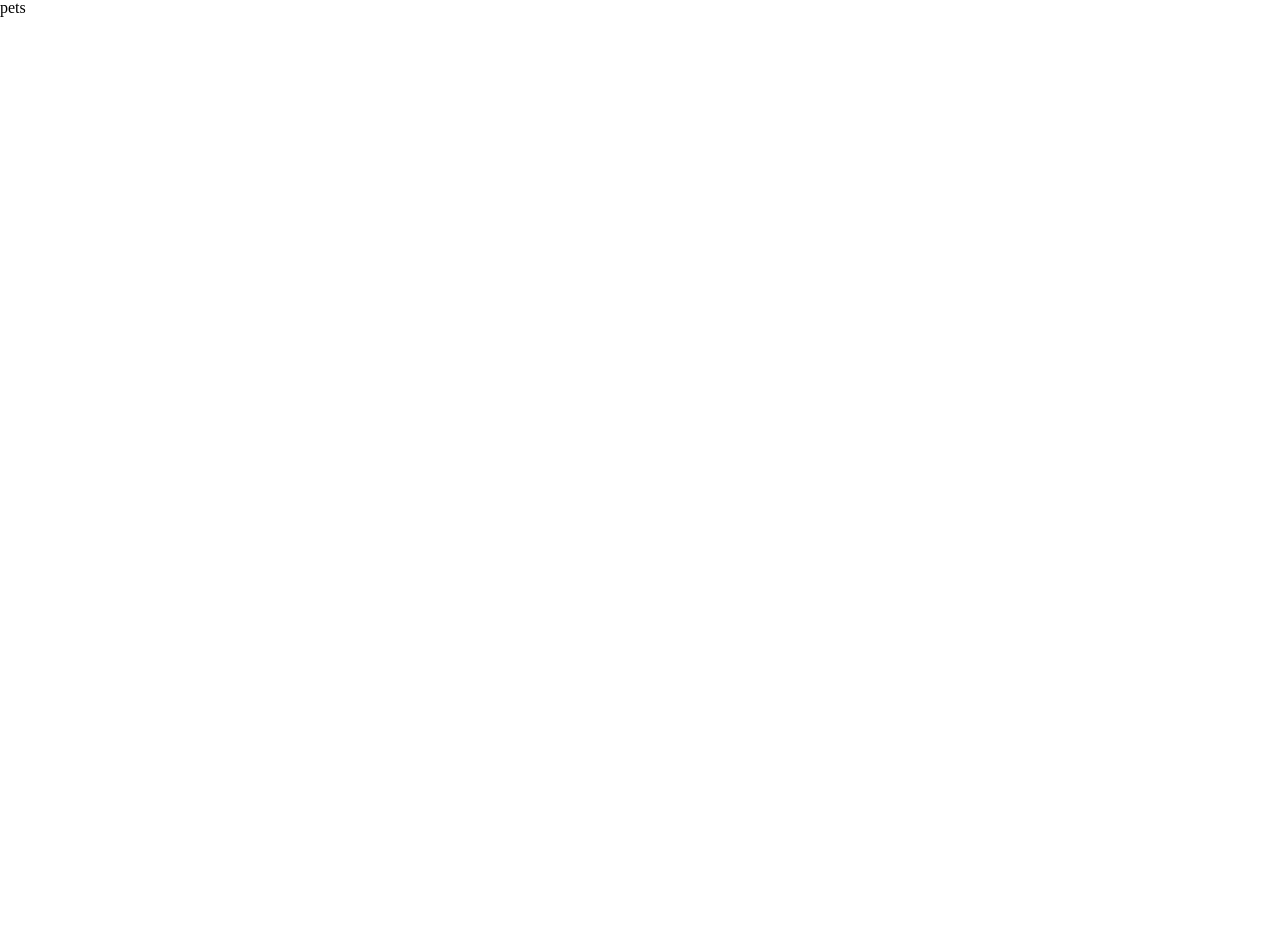
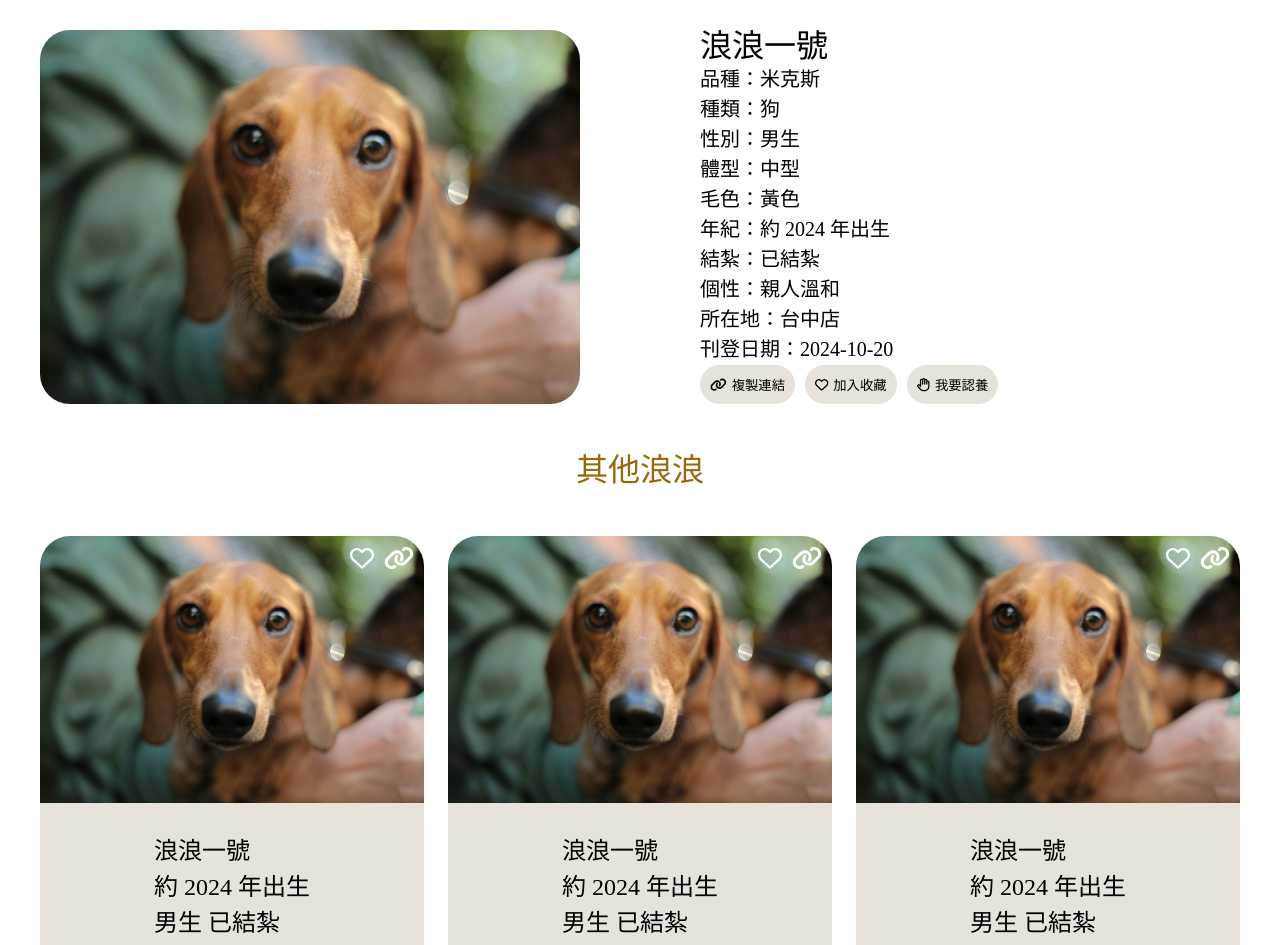
Before and after one commit to hanxinn/stray_home, a Vue app: page /pets/1 in a window 1280 px wide. Shown: the top 945 px of the page. Before the commit the page ends 800 px from the top, so only its background shows below. Built offline with nearby package versions, Linux system fonts and the light colour scheme.

Commit message:
pets done

```diff
--- a/src/main.js
+++ b/src/main.js
@@ -10,12 +10,12 @@ import { library } from '@fortawesome/fontawesome-svg-core'
 import { FontAwesomeIcon } from '@fortawesome/vue-fontawesome'
 
 /* import specific icons */
-import { faUser, faMoon, faGlobe, faLink, faX, faMagnifyingGlass } from '@fortawesome/free-solid-svg-icons'
-import { faMoon as faMoonRegular, faHeart } from '@fortawesome/free-regular-svg-icons'
+import { faUser, faMoon, faGlobe, faLink, faX, faMagnifyingGlass} from '@fortawesome/free-solid-svg-icons'
+import { faMoon as faMoonRegular, faHeart, faHand  } from '@fortawesome/free-regular-svg-icons'
 import { faSquareFacebook, faLine, faSquareInstagram } from '@fortawesome/free-brands-svg-icons'
 
 /* add icons to the library */
-library.add(faUser, faMoon, faMoonRegular, faGlobe, faSquareFacebook, faLine, faSquareInstagram, faHeart, faLink, faX, faMagnifyingGlass )
+library.add(faUser, faMoon, faMoonRegular, faGlobe, faSquareFacebook, faLine, faSquareInstagram, faHeart, faLink, faX, faMagnifyingGlass, faHand )
 
 const app = createApp(App)
 
--- a/src/views/Pets/index.vue
+++ b/src/views/Pets/index.vue
@@ -1,9 +1,271 @@
 <script setup></script>
 
 <template>
-  <h1>
-    pets
-  </h1>
+  <section class="info-section">
+    <div class="container">
+      <div class="info-pic">
+        <img src="../../assets/pic/home/dog1.jpg" alt="寵物">
+      </div>
+      <div class="info-txt">
+        <div class="info-name">
+          <h1>浪浪一號</h1>
+        </div>
+        <div class="pet-details">
+          <div class="pet-info breed">
+            <span class="info-label">品種：</span>
+            <span class="info-value">米克斯</span>
+          </div>
+          <div class="pet-info type">
+            <span class="info-label">種類：</span>
+            <span class="info-value">狗</span>
+          </div>
+          <div class="pet-info gender">
+            <span class="info-label">性別：</span>
+            <span class="info-value">男生</span>
+          </div>
+          <div class="pet-info size">
+            <span class="info-label">體型：</span>
+            <span class="info-value">中型</span>
+          </div>
+          <div class="pet-info color">
+            <span class="info-label">毛色：</span>
+            <span class="info-value">黃色</span>
+          </div>
+          <div class="pet-info age">
+            <span class="info-label">年紀：</span>
+            <span class="info-value">約 2024 年出生</span>
+          </div>
+          <div class="pet-info neutered">
+            <span class="info-label">結紮：</span>
+            <span class="info-value">已結紮</span>
+          </div>
+          <div class="pet-info personality">
+            <span class="info-label">個性：</span>
+            <span class="info-value">親人溫和</span>
+          </div>
+          <div class="pet-info location">
+            <span class="info-label">所在地：</span>
+            <span class="info-value">台中店</span>
+          </div>
+          <div class="pet-info post-date">
+            <span class="info-label">刊登日期：</span>
+            <span class="info-value">2024-10-20</span>
+          </div>
+        </div>
+        <div class="pet-button">
+          <button type="button">
+            <font-awesome-icon icon="fa-solid fa-link" />
+            <span>複製連結</span>
+          </button>
+          <button type="button">
+            <font-awesome-icon icon="fa-regular fa-heart" />
+            <span>加入收藏</span>
+          </button>
+          <button type="button">
+            <font-awesome-icon icon="fa-regular fa-hand" />
+            <span>我要認養</span>
+          </button>
+        </div>
+      </div>
+
+    </div>
+
+
+  </section>
+  <section class="other-section">
+    <h2>其他浪浪</h2>
+    <div class="cardlist">
+      <div class="new-card">
+                <div class="new-card-pic">
+                  <div class="new-card-adopt">
+                    <p>我要認養</p>
+                  </div>
+                  <div class="new-card-icon">
+                    <font-awesome-icon class="icon" icon="fa-regular fa-heart" />
+                    <font-awesome-icon class="icon" icon="fa-solid fa-link" />
+                  </div>
+                    <img src="../../assets/pic/home/dog1.jpg">
+                </div>
+                <div class="new-card-txt">
+                    <p>
+                      浪浪一號 <br>
+                      約 2024 年出生 <br>
+                      男生 已結紮 <br>
+                      親人溫和 <br>
+                    </p>
+                </div>
+      </div>
+      <div class="new-card">
+                <div class="new-card-pic">
+                  <div class="new-card-adopt">
+                    <p>我要認養</p>
+                  </div>
+                  <div class="new-card-icon">
+                    <font-awesome-icon class="icon" icon="fa-regular fa-heart" />
+                    <font-awesome-icon class="icon" icon="fa-solid fa-link" />
+                  </div>
+                    <img src="../../assets/pic/home/dog1.jpg">
+                </div>
+                <div class="new-card-txt">
+                    <p>
+                      浪浪一號 <br>
+                      約 2024 年出生 <br>
+                      男生 已結紮 <br>
+                      親人溫和 <br>
+                    </p>
+                </div>
+      </div>
+      <div class="new-card">
+                <div class="new-card-pic">
+                  <div class="new-card-adopt">
+                    <p>我要認養</p>
+                  </div>
+                  <div class="new-card-icon">
+                    <font-awesome-icon class="icon" icon="fa-regular fa-heart" />
+                    <font-awesome-icon class="icon" icon="fa-solid fa-link" />
+                  </div>
+                    <img src="../../assets/pic/home/dog1.jpg">
+                </div>
+                <div class="new-card-txt">
+                    <p>
+                      浪浪一號 <br>
+                      約 2024 年出生 <br>
+                      男生 已結紮 <br>
+                      親人溫和 <br>
+                    </p>
+                </div>
+      </div>
+
+    </div>
+  </section>
 </template>
 
-<style scoped></style>
+<style lang="scss" scoped>
+.info-section {
+  padding-top: 30px;
+  .container {
+    max-width: 1200px;
+    margin: 0 auto;
+    display: flex;
+    justify-content: center;
+    gap: 10%;
+
+    .info-pic {
+      width: 45%;
+      img {
+        width: 100%;
+        display: block;
+        border-radius: 30px;
+        object-fit: cover;
+      }
+
+    }
+
+    .info-txt {
+      width: 45%;
+      display: flex;
+      flex-direction: column;
+      justify-content: space-between;
+      align-items: flex-start;
+      .info-name {
+        h1 {
+          font-size: 32px;
+        }
+      }
+      .pet-details {
+        font-size: 20px;
+        line-height: 1.5;
+      }
+      .pet-button {
+        display: flex;
+        gap: 10px;
+          button {
+          display: flex;
+          justify-content: center;
+          align-items: center;
+          gap: 5px;
+          border-radius: 30px;
+          border: none;
+          cursor: pointer;
+          padding: 10px;
+          background-color: #E7E2DA;
+          &:hover {
+            background-color: #FFC408;
+          }
+        }
+
+      }
+
+    }
+  }
+}
+.other-section {
+  max-width: 1200px;
+  margin: 0 auto;
+  h2 {
+        font-size: 32px;
+        color: #98680E;
+        text-align: center;
+        padding-top: 50px;
+        padding-bottom: 50px;
+      }
+  .cardlist {
+    display: flex;
+    justify-content: space-between;
+    .new-card {
+        width: 32%;
+        margin-bottom: 30px;
+        .new-card-pic {
+          object-fit: cover;
+          position: relative;
+          overflow: hidden;
+          cursor: pointer;
+          &:hover .new-card-adopt {
+            bottom: 0;
+          }
+          .new-card-adopt {
+            position: absolute;
+            bottom: -50px;
+            text-align: center;
+            color: white;
+            background-color: #D5B88E;
+            width: 100%;
+            padding: 10px;
+            font-size: 24px;
+            transition: bottom 0.3s ease;
+          }
+          .new-card-icon {
+            position: absolute;
+            right: 10px;
+            top: 10px;
+            .icon {
+              font-size: 24px;
+              color: white;
+              margin-left: 10px;
+            }
+          }
+          img {
+            display: block;
+            border-radius: 30px 30px 0 0;
+            width: 100%;
+          }
+
+        }
+        .new-card-txt {
+          border-radius: 0 0 30px 30px;
+          width: 100%;
+          background-color: #E7E2DA;
+          display: flex;
+          justify-content: center;
+          align-items: center;
+          padding: 30px;
+          p {
+            font-size: 24px;
+            line-height: 1.5;
+          }
+        }
+      }
+
+  }
+}
+</style>
```
